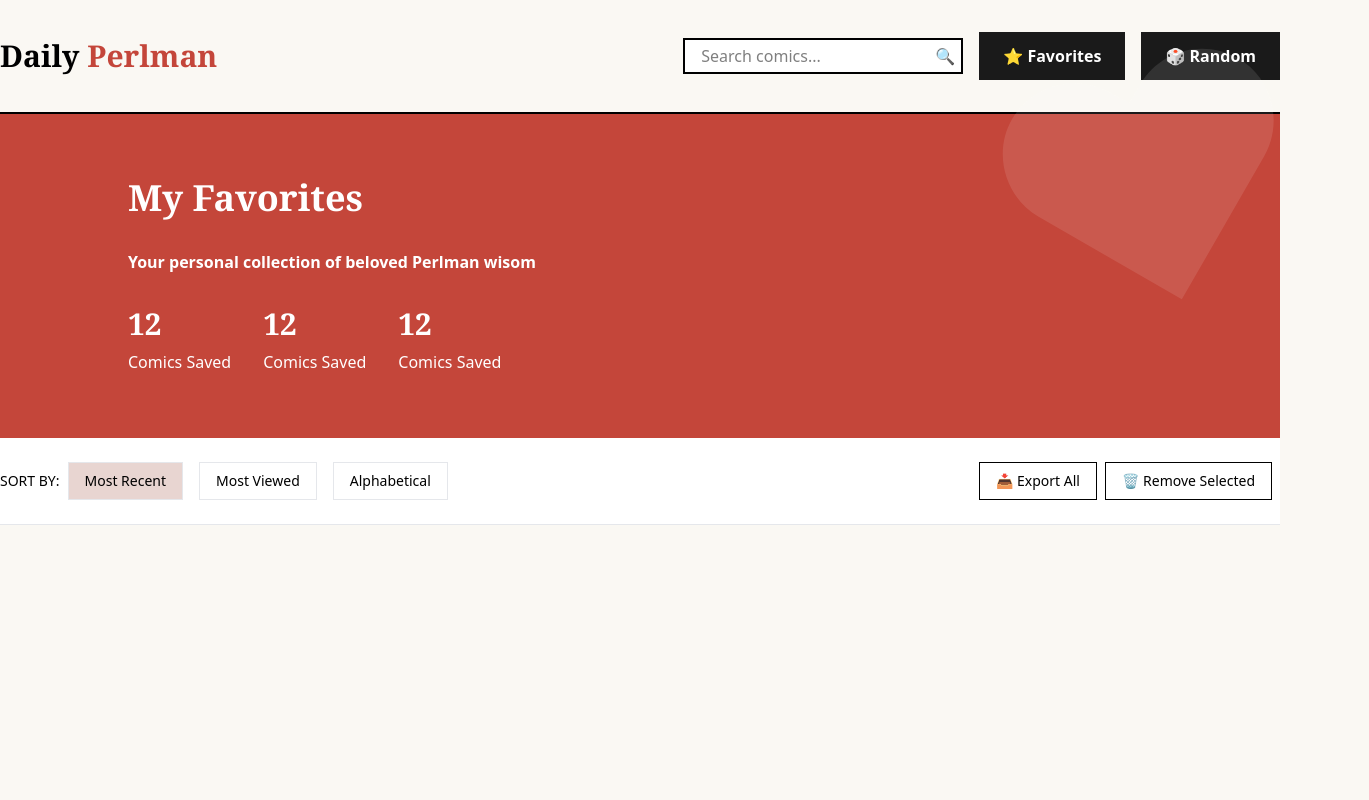
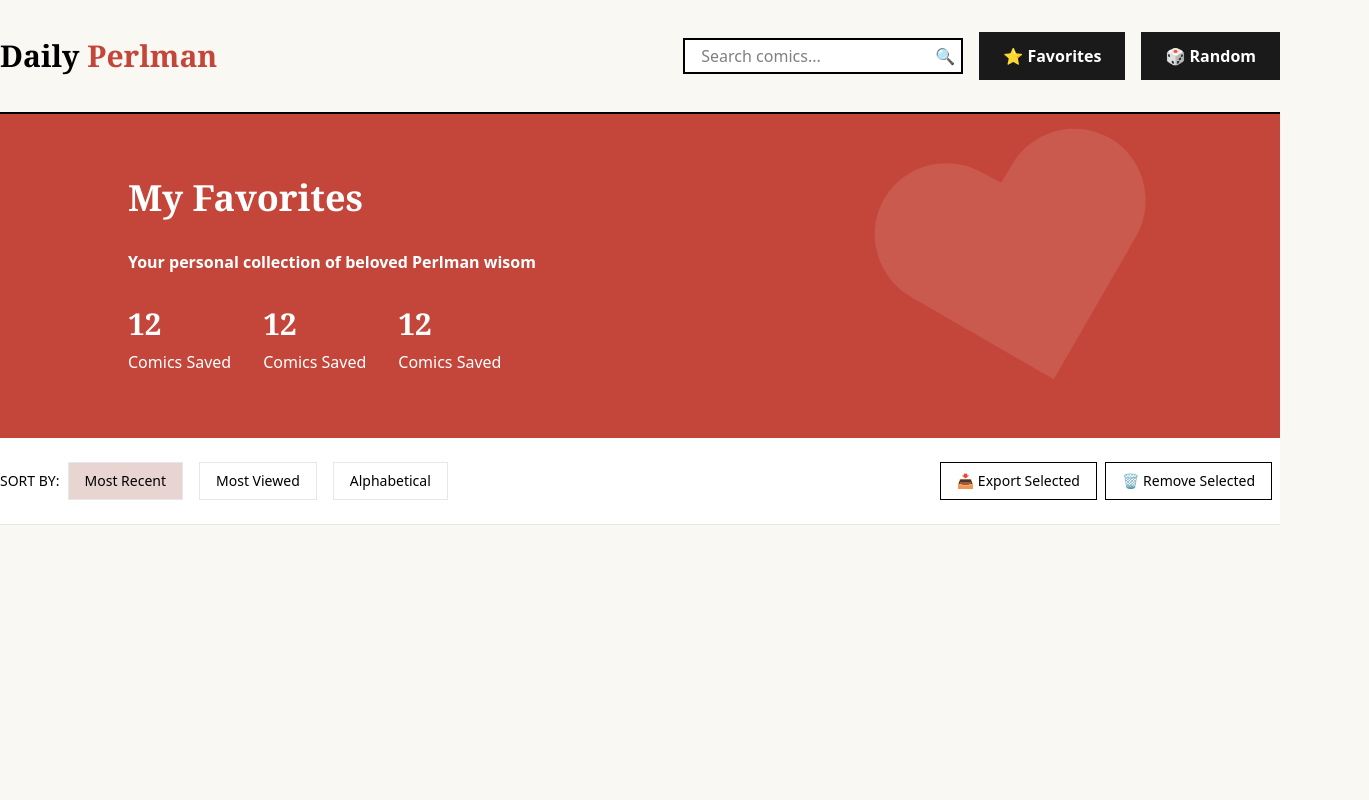
Before and after one commit to jdoneil/daily-dose, a React (Vite) app: page /favorites in a window 1280 px wide. Shown: the top 800 px of the page, 1369 px wide, since content can reach past the window. Built offline with nearby package versions, Linux system fonts and the light colour scheme.

Commit message:
start on export? style tweaks

```diff
--- a/src/index.css
+++ b/src/index.css
@@ -65,7 +65,7 @@ TODO MOVE THESE STYLES
   position: absolute;
   font-size: 20rem;
   opacity: 0.1;
-  right: -2rem;
-  top: -4rem;
+  right: 6rem;
+  top: 1rem;
   transform: rotate(-15deg);
 }
--- a/src/pages/Favorites/Favorites.tsx
+++ b/src/pages/Favorites/Favorites.tsx
@@ -66,6 +66,16 @@ const Favorites: React.FC = () => {
     setSelected([]);
   }, [favoriteIds, selected]);
 
+  const exportSelected = useCallback(() => {
+    //TODO what is the intended functionality here?
+    const selectedComics = sortedComics.filter((comic) =>
+      selected.includes(comic.id),
+    );
+    selectedComics.forEach((comic) => {
+      console.log(comic.imageUrl);
+    });
+  }, [sortedComics, selected]);
+
   if (loading) return <h1>Loading Favorites...</h1>;
 
   return (
@@ -75,6 +85,7 @@ const Favorites: React.FC = () => {
         onSortChange={setSort}
         selectedSort={sort}
         removeSelected={removeSelected}
+        exportSelected={exportSelected}
       />
       <div className="mx-auto grid max-w-360 grid-cols-1 gap-4 px-4 py-4 sm:grid-cols-2 lg:grid-cols-3">
         {sortedComics.map((comic) => (
--- a/src/pages/Favorites/FavoritesHero.tsx
+++ b/src/pages/Favorites/FavoritesHero.tsx
@@ -1,6 +1,4 @@
 import React from "react";
-
-// interface FavoritesHeroProps {}
 
 const FavoritesHero: React.FC = () => {
   return (
--- a/src/pages/Favorites/SortOptions.tsx
+++ b/src/pages/Favorites/SortOptions.tsx
@@ -4,6 +4,7 @@ interface SortOptionsProps {
   onSortChange?: (sortBy: string) => void;
   selectedSort: string;
   removeSelected: () => void;
+  exportSelected: () => void;
 }
 
 const sortOptions = ["Most Recent", "Most Viewed", "Alphabetical"];
@@ -12,6 +13,7 @@ export const SortOptions: React.FC<SortOptionsProps> = ({
   onSortChange,
   selectedSort,
   removeSelected,
+  exportSelected,
 }) => {
   const handleChange = (sort: string) => {
     onSortChange?.(sort);
@@ -34,8 +36,11 @@ export const SortOptions: React.FC<SortOptionsProps> = ({
           })}
         </div>
         <div className="flex items-center">
-          <button className="hover:bg-accent-soft mr-2 cursor-pointer border border-black px-4 py-2">
-            📥 Export All
+          <button
+            className="hover:bg-accent-soft mr-2 cursor-pointer border border-black px-4 py-2"
+            onClick={() => exportSelected()}
+          >
+            📥 Export Selected
           </button>
           <button
             className="hover:bg-accent-soft mr-2 cursor-pointer border border-black px-4 py-2"
```
